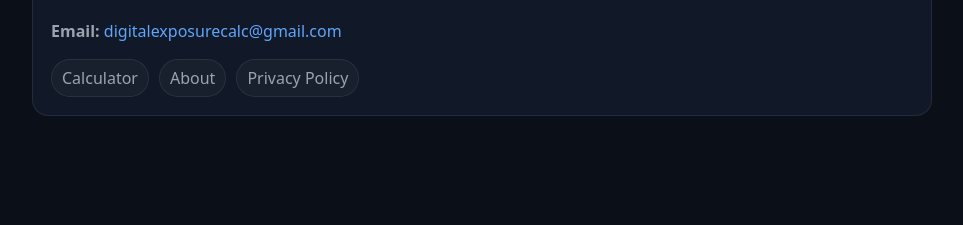
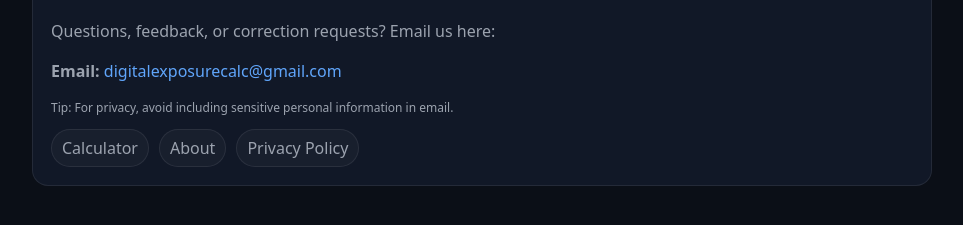
Before and after one commit to lynnworr/digital-exposure-calculator, a plain HTML site: page contact.html in a window 1280 px wide. Shown: the part 119-344 px from the top of the page, without its empty margins (158-1121 px from the left). Drawn offline with Linux system fonts and the light colour scheme.

Commit message:
Update contact.html

```diff
--- a/contact.html
+++ b/contact.html
@@ -21,11 +21,15 @@
   <div class="wrap">
     <div class="card">
       <h1>Contact</h1>
-
+      <p>
+        Questions, feedback, or correction requests? Email us here:
+      </p>
       <p>
         <b>Email:</b> <a href="mailto:digitalexposurecalc@gmail.com">digitalexposurecalc@gmail.com</a>
       </p>
-
+      <p class="hint">
+        Tip: For privacy, avoid including sensitive personal information in email.
+      </p>
 
       <nav>
         <a href="./index.html">Calculator</a>
```
